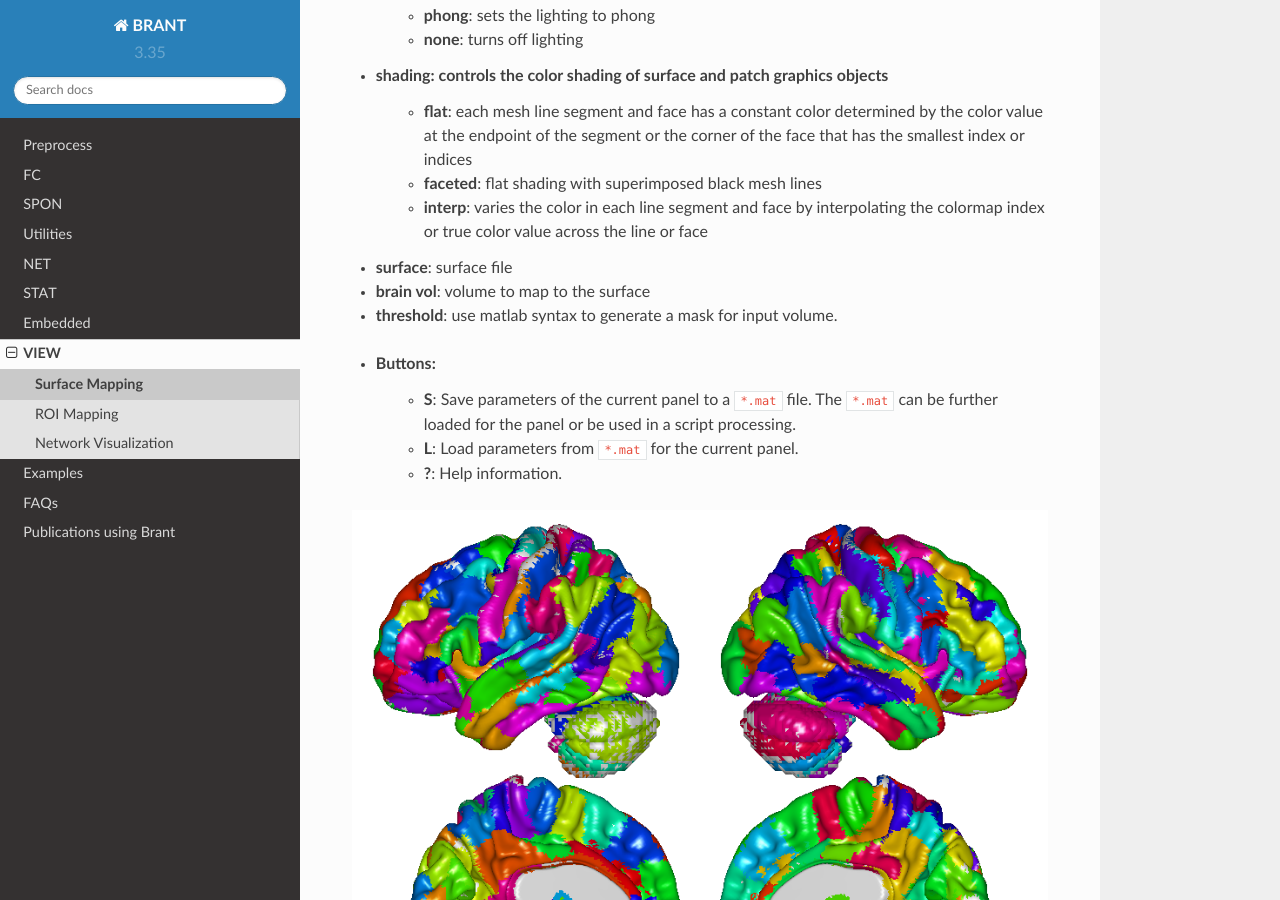
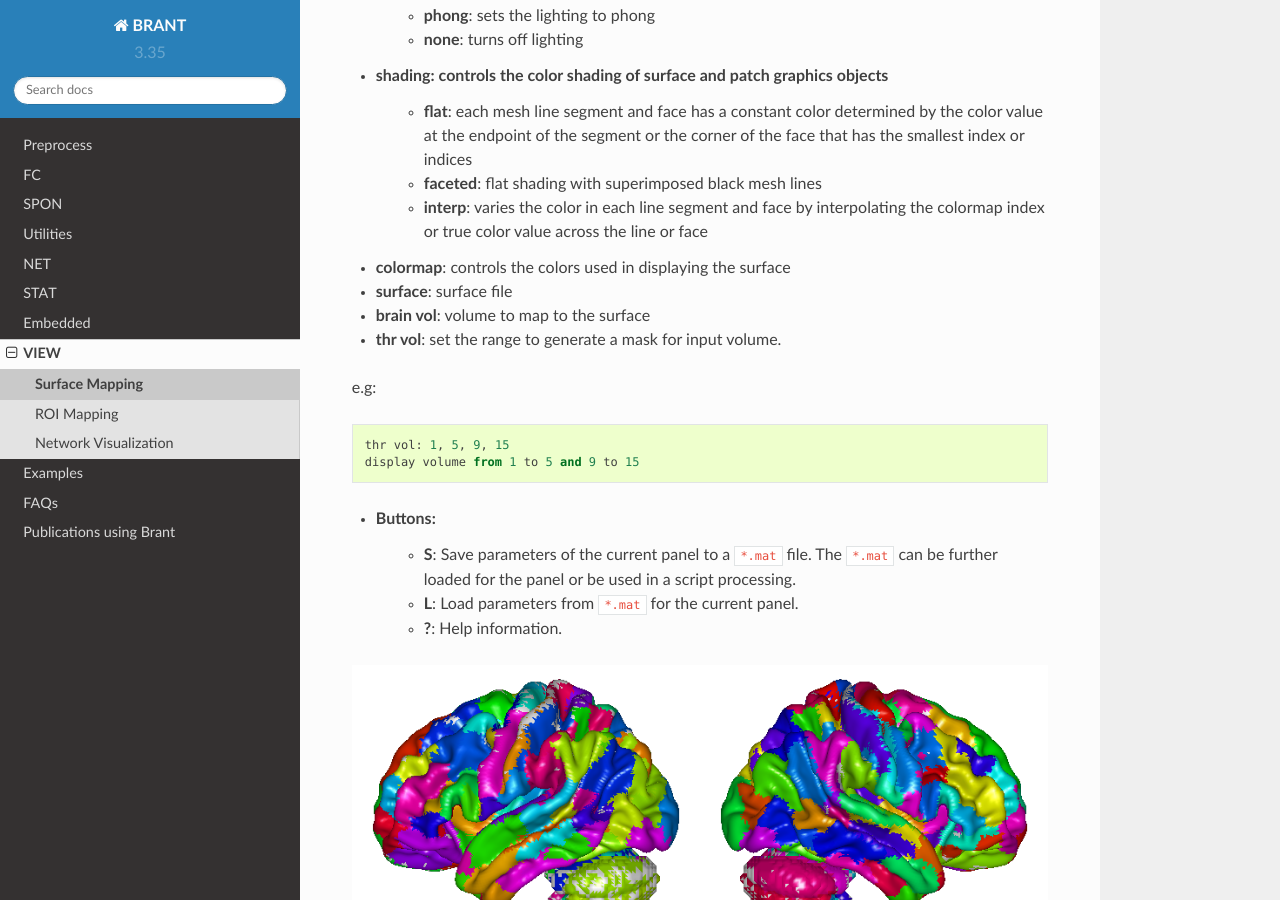
Before and after one commit to YongLiuLab/brant, a Sphinx documentation site: the page built from source/VIEW_Surface_Mapping.txt, in a window 1280 px wide and 900 px high, scrolled down 1104 px. Built offline with Sphinx 7.4.7 and the Read the Docs theme 2.0.0, drawn with Linux system fonts in a browser that asks for light colours; pages that are not in the unit, such as notebooks, are missing from menus.

Commit message:
Surface Mapping Update

```diff
--- a/source/VIEW_Surface_Mapping.txt
+++ b/source/VIEW_Surface_Mapping.txt
@@ -25,9 +25,15 @@ Besides shading each ROI/cluster, we can also project the voxel intensities to t
    * **flat**: each mesh line segment and face has a constant color determined by the color value at the endpoint of the segment or the corner of the face that has the smallest index or indices
    * **faceted**: flat shading with superimposed black mesh lines
    * **interp**: varies the color in each line segment and face by interpolating the colormap index or true color value across the line or face
+* **colormap**: controls the colors used in displaying the surface
 * **surface**: surface file
 * **brain vol**: volume to map to the surface
-* **threshold**: use matlab syntax to generate a mask for input volume.
+* **thr vol**: set the range to generate a mask for input volume.
+
+e.g::
+
+    thr vol: 1, 5, 9, 15
+    display volume from 1 to 5 and 9 to 15
 
 - **Buttons**:
     - **S**: Save parameters of the current panel to a :file:`\*.mat` file. The :file:`\*.mat` can be further loaded for the panel or be used in a script processing.
```
